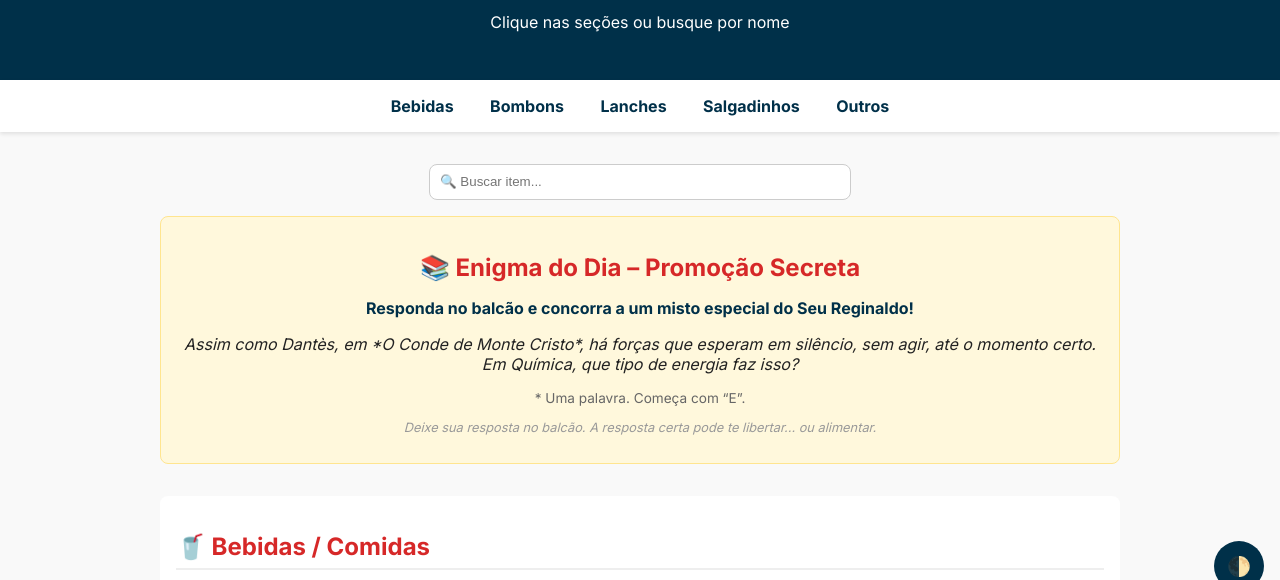
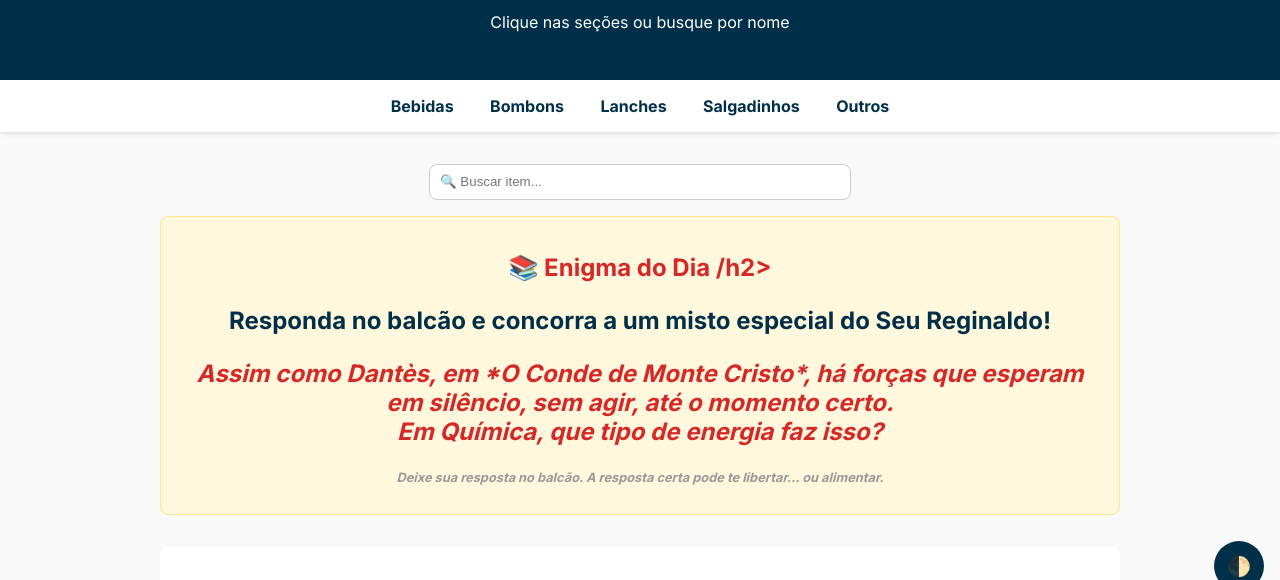
Before and after one commit to mandresoeiro/cardapio-cantina, a plain HTML site: page index.html in a window 1280 px wide. Shown: the part 193-773 px from the top of the page. Drawn offline with Linux system fonts and the light colour scheme.

Commit message:
Update index.html

```diff
--- a/index.html
+++ b/index.html
@@ -158,13 +158,12 @@
 
     <!-- PROMO_START -->
 <div class="promo">
-  <h2>📚 Enigma do Dia – Promoção Secreta</h2>
+  <h2>📚 Enigma do Dia /h2>
   <p><strong>Responda no balcão e concorra a um misto especial do Seu Reginaldo!</strong></p>
   <p><em>
     Assim como Dantès, em *O Conde de Monte Cristo*, há forças que esperam em silêncio, sem agir, até o momento certo.<br>
     Em Química, que tipo de energia faz isso?
   </em></p>
-  <p style="font-size:0.85rem;color:#666;">* Uma palavra. Começa com “E”.</p>
   <p style="font-size:0.8rem;color:#999;"><em>Deixe sua resposta no balcão. A resposta certa pode te libertar... ou alimentar.</em></p>
 </div>
 <!-- PROMO_END -->
```
